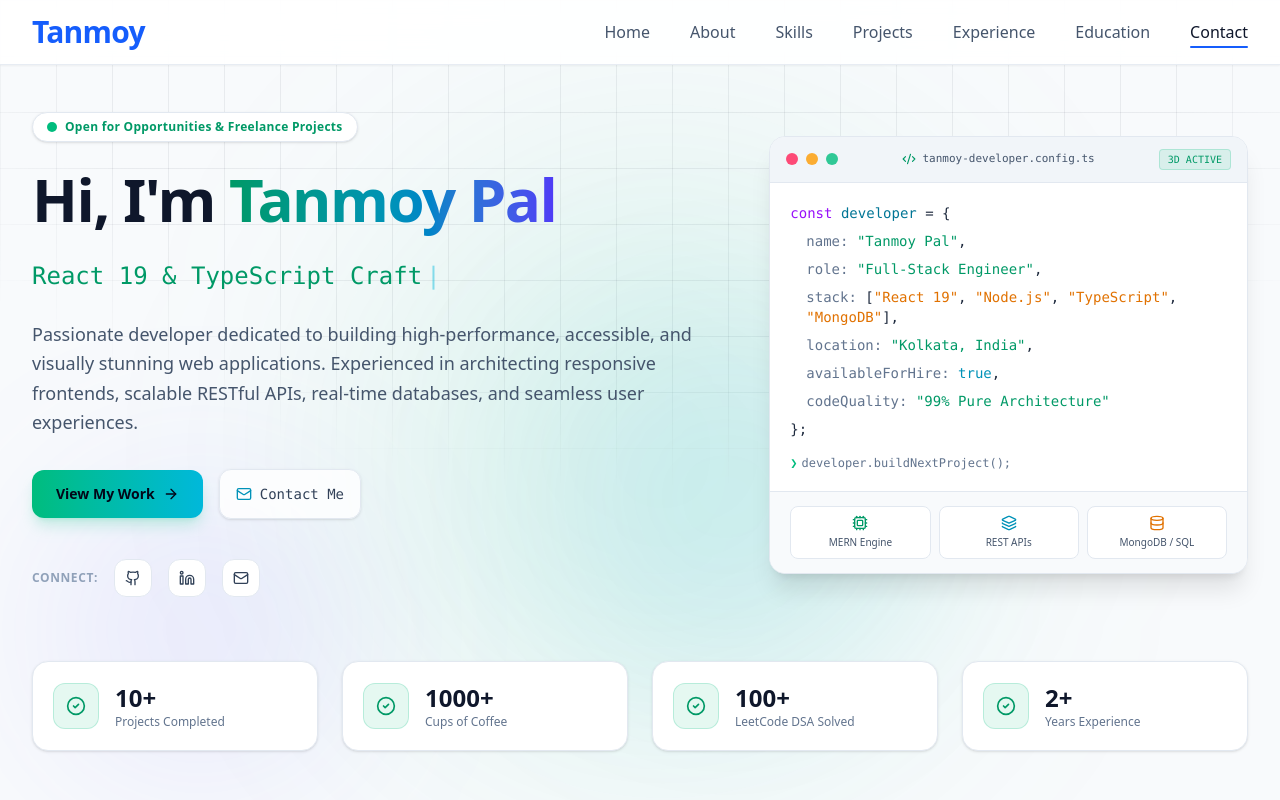
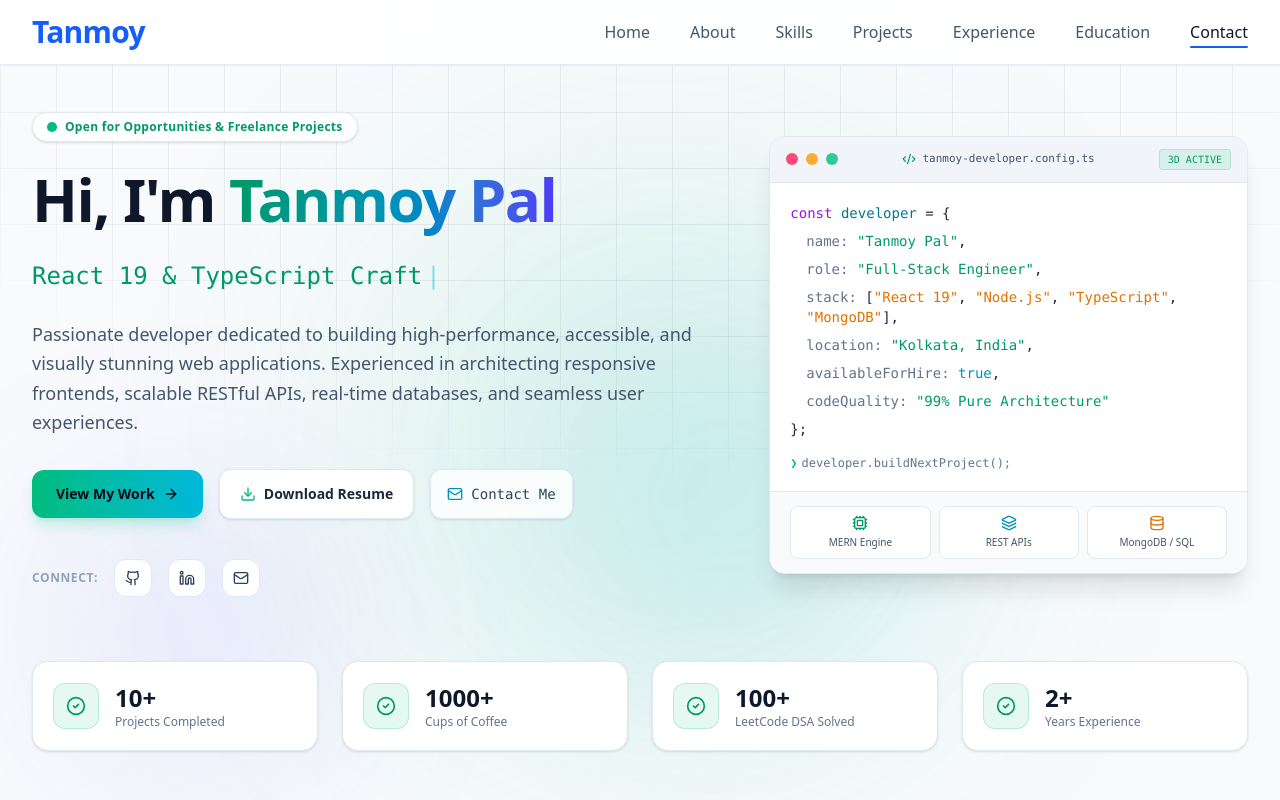
Before and after one commit to Tanmoy052/tanmoy_portfolio, a React (Vite) app: page / in a window 1280 px wide. Shown: the top 800 px of the page. Built offline with nearby package versions, Linux system fonts and the light colour scheme.

Commit message:
Revert "remove: Download Resume button from Hero section"
This reverts commit 1dabb7de8526008fb2c9a8f13b3efaa793c7db9d.

```diff
--- a/src/components/Hero.tsx
+++ b/src/components/Hero.tsx
@@ -215,6 +215,16 @@ export const Hero: React.FC<HeroProps> = ({ onOpenResume }) => {
                 </span>
               </motion.a>
 
+              <motion.button
+                onClick={onOpenResume}
+                whileHover={{ scale: 1.04, y: -2 }}
+                whileTap={{ scale: 0.98 }}
+                id="hero-download-resume-btn"
+                className="flex items-center justify-center gap-2 px-5 py-3.5 rounded-xl bg-white text-slate-800 border border-slate-200 hover:border-emerald-500/50 hover:text-emerald-600 text-sm font-semibold transition-all shadow-sm cursor-pointer"
+              >
+                <Download className="w-4 h-4 text-emerald-500" />
+                Download Resume
+              </motion.button>
 
               <motion.a
                 href="#contact"
```
